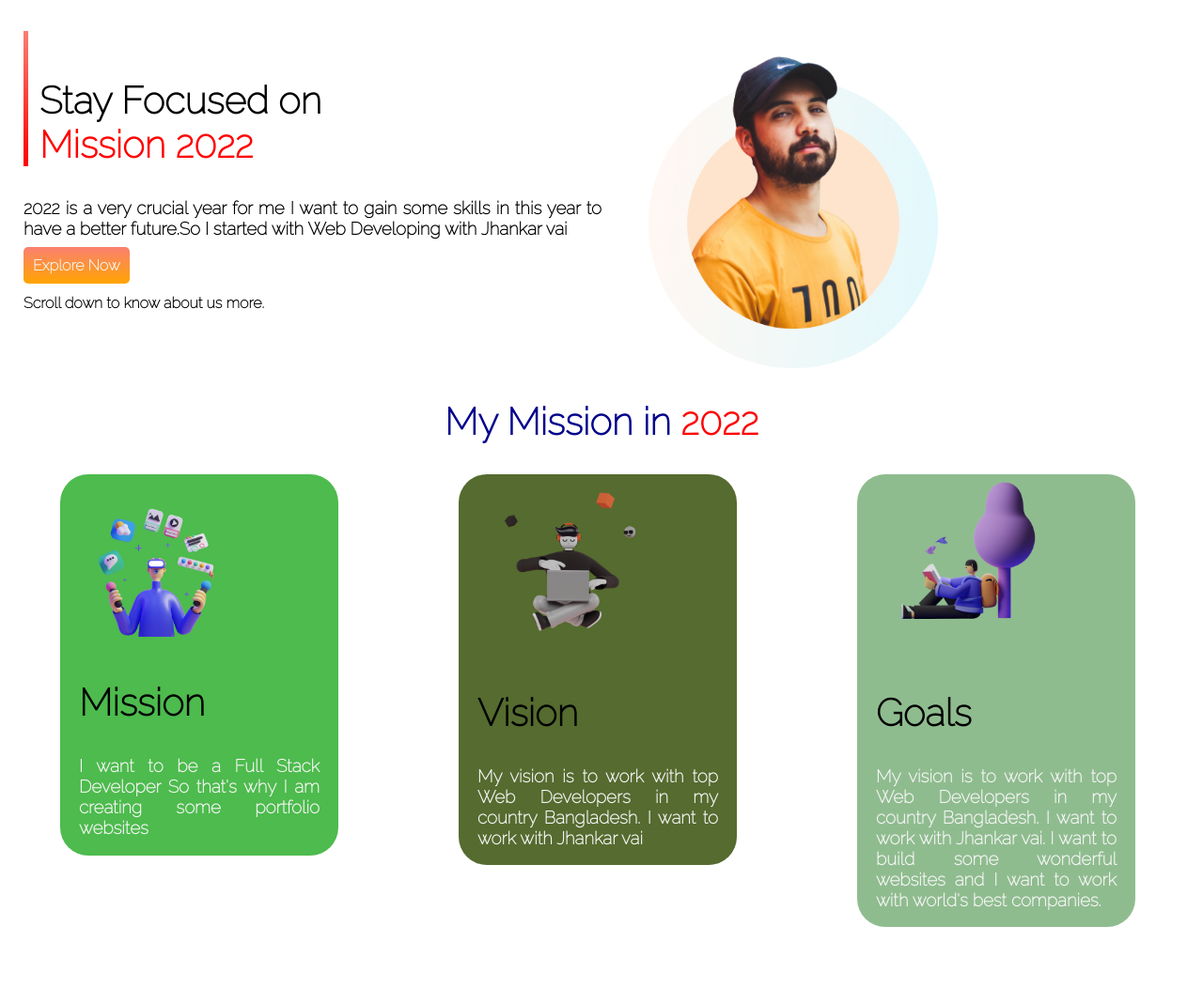
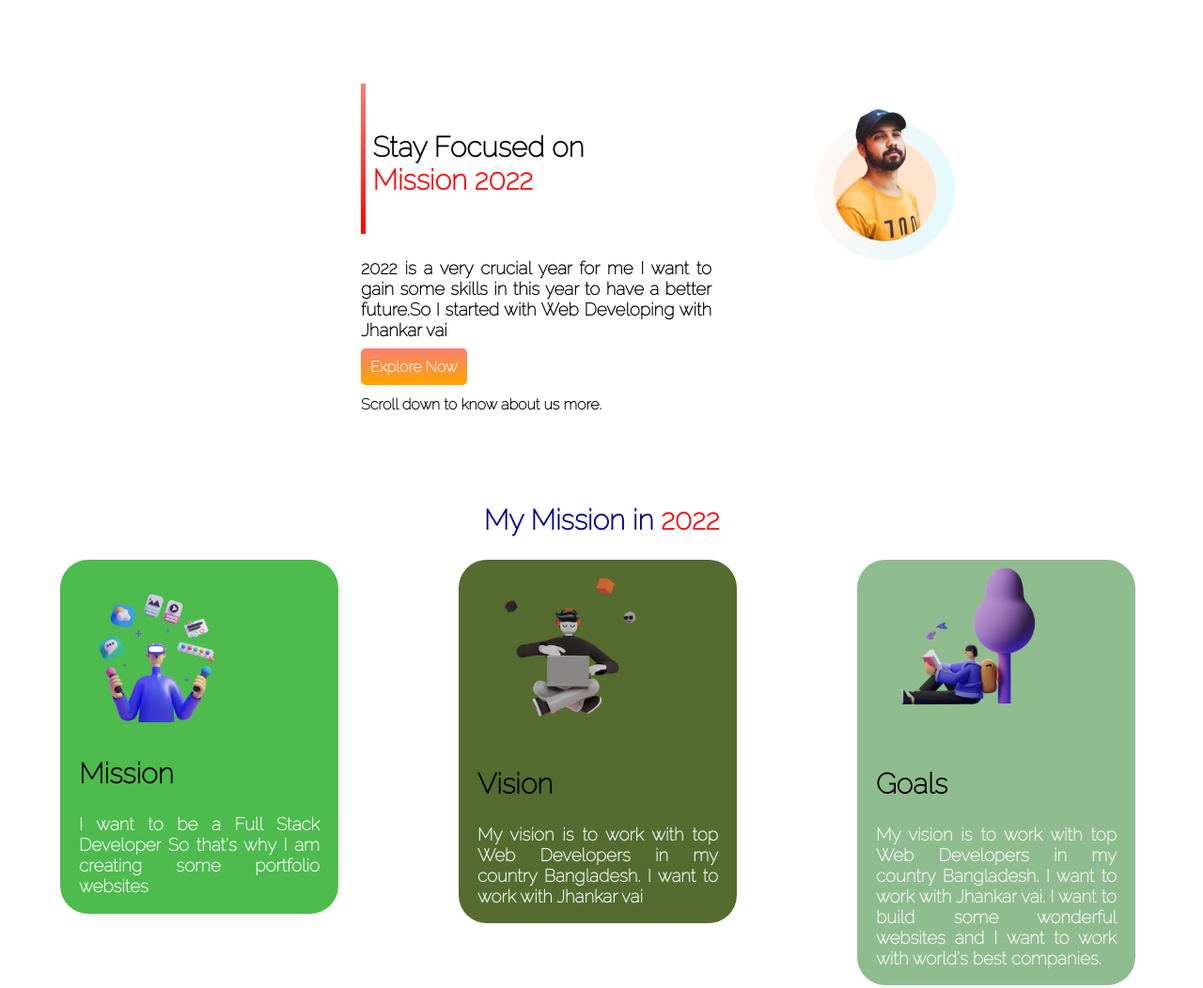
Before and after one commit to hasan-305/Assignment-1, a plain HTML site: page index.html in a window 1280 px wide. Shown: the top 1052 px of the page at 94% size. Drawn offline with Linux system fonts and the light colour scheme.

Commit message:
Assignment-1-last-add

```diff
--- a/index.html
+++ b/index.html
@@ -10,7 +10,7 @@
 </head>
 <body>
     <section class="top">
-        <div class="half-width">
+        <div class="half-width" id="text-format-2">
             <h1 class= "header-border">Stay Focused on <br> <span class="text-color">Mission 2022</span></h1>
             <h3> 2022 is a very crucial year for me I want to gain some skills in this year to have a better future.So I started with Web Developing with Jhankar vai </h3>
             <a href="" target="_blank" class="link-button">Explore Now</a>
--- a/style.css
+++ b/style.css
@@ -4,7 +4,7 @@ body{
     margin: 0;
 }
 h1{
-    font-size: 40px;
+    font-size: 30px;
     font-weight: bolder;
 }
 .header-border{
@@ -12,23 +12,33 @@ h1{
     border-image-slice: 1;
     border-left: 5px solid;
     padding-left: 15px;
-    border-radius: 5px;
+    border-radius: 10px;
+    border-bottom:10px white;
+    border-top:10px white;
 
     }
 .half-width{
     width: 50%;
     padding-left: 25px;
+    padding: 50px;
 }
 .half-width h1{
-    width: 50%;
-    padding-left: 12px;
+    width: 150%;
+    padding-left: 2%;
     padding-top: 50px;
+    padding-bottom: 40px;
+
 
     }
+#text-format-2{
+    padding-left: 30%;
+    padding-top: 5%;
+}
 .half-width img{
-    width: 50%;
-    padding-left: 25px;
+    width: 40%;
+    padding-left: 10px;
     display: flex;
+    padding-top: 10%;
 }
 .top{
     display: flex;
@@ -80,13 +90,13 @@ h1{
     padding: 5%;
 }
 .mid-2 img{
-    width: 50%;
+    width: 60%;
     padding-left: 40%;
     margin-top: 30px;
 }
 #text-format{
     width: 40%;
-    padding-right: 20%;
+    padding-right: 30%;
     margin-top: 30px;
     font-weight: bolder;
     padding-bottom: 30px;
```
